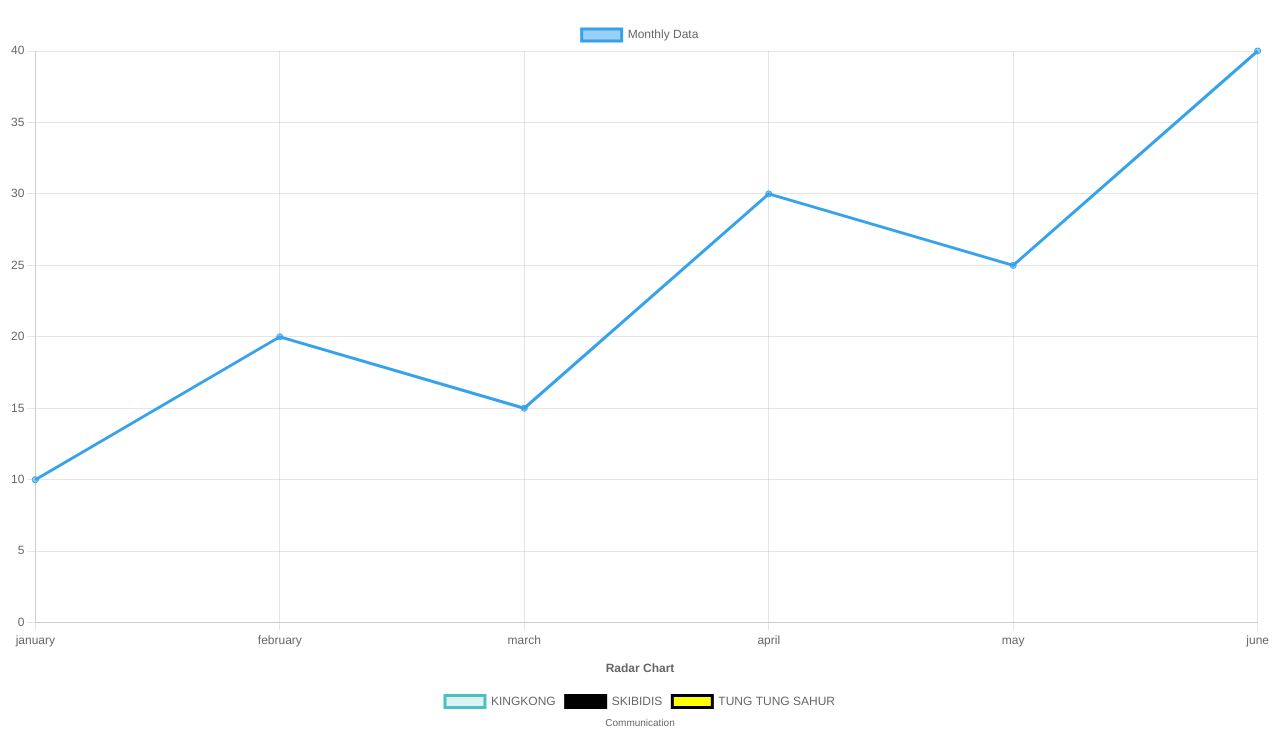
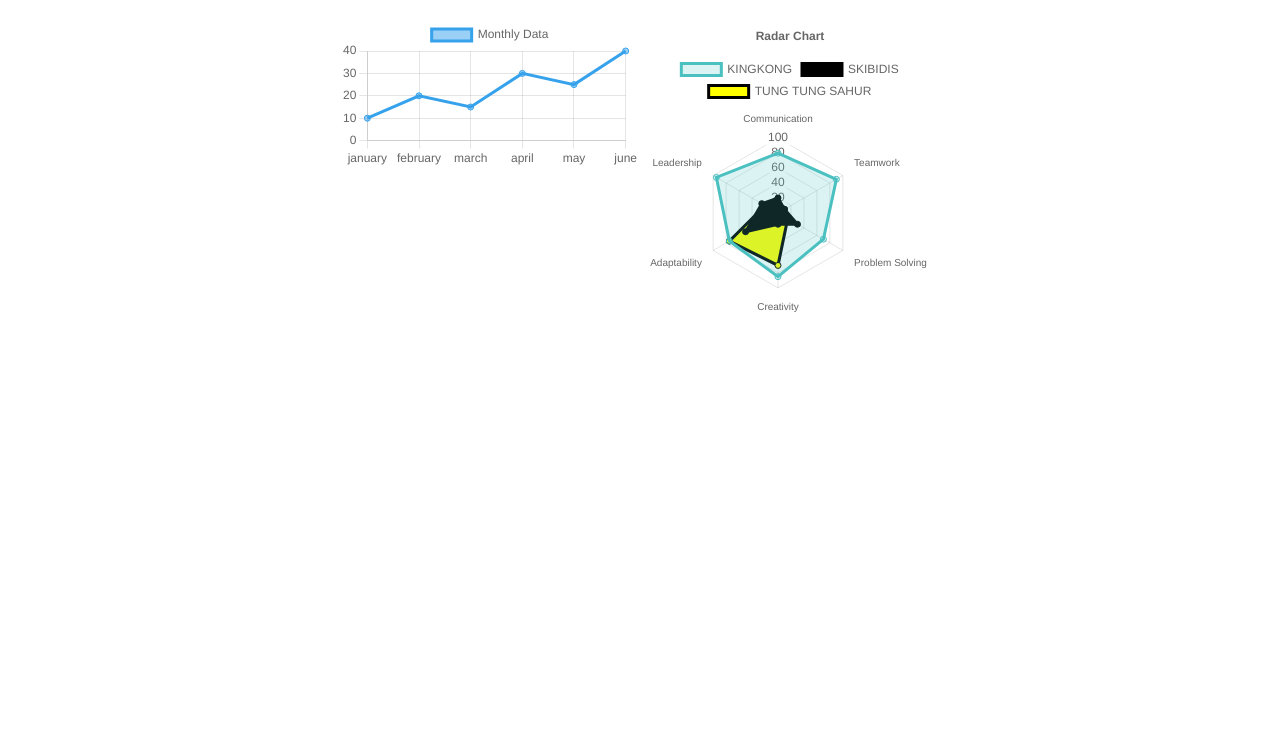
Before and after one commit to Lester-Toribio/IT21A, a plain HTML site: page dashboard.html in a window 1280 px wide. Shown: the part 61-796 px from the top of the page. Drawn offline with nearby package versions, Linux system fonts and the light colour scheme.

Commit message:
added container in canvas

```diff
--- a/dashboard.html
+++ b/dashboard.html
@@ -5,11 +5,31 @@
     <meta name="viewport" content="width=device-width, initial-scale=1.0">
     <title>Dashboard</title>
     <script src="https://cdn.jsdelivr.net/npm/chart.js"></script>
+
+  <style>
+.container{
+    display:flex;
+    justify-content: center;
+    bacground-color: rgb(226,226,226)
+}
+
+
+    </style>
+
+
 </head>
 <body>
     <h1>Dashboard</h1>
-     <canvas id="linechart"></canvas>
-     <canvas id="radarChart"></canvas>
+
+    <div class ="container">
+        <div>
+<canvas id="linechart"></canvas>
+        </div>
+        <div>
+  <canvas id="radarChart"></canvas
+        </div>
+
+
 </body>
 <script src="dashboard.js"></script>
 </html>
```
